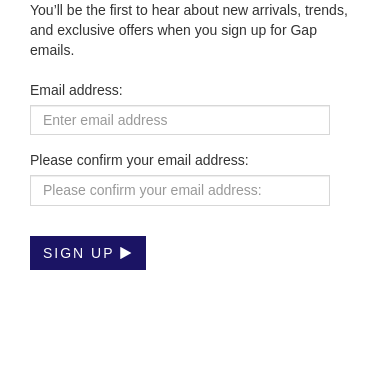
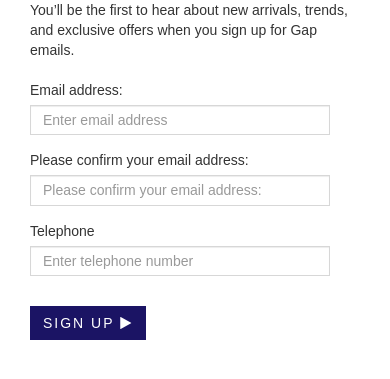
Before and after one commit to GrantBartlett/gap-subscribe-facebook-app, a PHP site: page /gap/ in a window 390 px wide. Shown: the part 249-628 px from the top of the page. Run offline with PHP 8.4, Linux system fonts and the light colour scheme; some libraries are stand-ins or nearby versions.

Commit message:
Update to include mobile field

```diff
--- a/index.php
+++ b/index.php
@@ -1,15 +1,15 @@
 <?php
-    require_once('_include/Language.php');
-    require_once('_include/Strings.php');
-    $locale = new Language();
-    $strings = new Strings();
+require_once( '_include/Language.php' );
+require_once( '_include/Strings.php' );
+$locale     = new Language();
+$strings    = new Strings();
 $contentArr = $strings->getStrings();
-    $contentArr = $contentArr[$locale->getLanguage()];
+$contentArr = $contentArr[ $locale->getLanguage() ];
 ?>
 
-<?php include_once('_include/header.php'); ?>
+<?php include_once( '_include/header.php' ); ?>
 
-<body <?php if($locale->getLanguage() == 'ar_AR') echo 'class="rtl"';?> >
+<body <?php if ( $locale->getLanguage() == 'ar_AR' ) { echo 'class="rtl"'; } ?>>
 
 <div class="container-fluid">
 	<section class="app feature" role="main">
@@ -23,7 +23,7 @@
 						<img src="dist/images/logo.jpg" width="91" height="91" alt="GAP logo" class="img-responsive">
 					</section>
 
-                    <?php foreach($contentArr as $string): ?>
+					<?php foreach ( $contentArr as $string ): ?>
 						<section class="intro">
 							<img src="dist/images/headline.jpg" alt="Be in the know" width="395" height="45" class="img-responsive">
 							<br>
@@ -48,6 +48,10 @@
 											<input id="confirmEmail" data-parsley-equalto="#fieldEmail" type="email" data-parsley-type="email" data-parsley-required-message="<?php echo $string['validate']['confirm']; ?>" class="form-control" placeholder="<?php echo $string['form']['email-confirm']; ?>" required>
 										</div>
 
+										<div class="form-group">
+											<label for="fieldjilrdu"><?php echo $string['form']['mobile']; ?></label><br/>
+											<input id="fieldjilrdu" name="cm-f-jilrdu" type="text" data-parsley-type="number" data-parsley-required-message="<?php echo $string['validate']['invalid-mobile']; ?>" class="form-control" placeholder="<?php echo $string['form']['mobile-placeholder']; ?>" required>
+										</div>
 										<p>
 											<button type="submit" class="btn btn-primary text-uppercase"><?php echo $string['form']['submit']; ?>
 												<i class="fa fa-play"></i>
@@ -66,4 +70,4 @@
 	</section>
 </div>
 
-<?php include_once('_include/footer.php'); ?>
+<?php include_once( '_include/footer.php' ); ?>
--- a/json/strings.json
+++ b/json/strings.json
@@ -9,12 +9,15 @@
         "email": "Email address:",
         "email-confirm": "Please confirm your email address:",
         "email-placeholder": "Enter email address",
+        "mobile": "Telephone",
+        "mobile-placeholder": "Enter telephone number",
         "submit": "Sign Up"
       },
 
       "validate" : {
         "invalid": "Please enter a valid email address",
-        "confirm": "Please confirm your email address"
+        "confirm": "Please confirm your email address",
+        "invalid-mobile" : "Please enter a valid telephone number"
       },
 
       "footer": {
```
Lines whose indentation alone changed are shown as unchanged.
